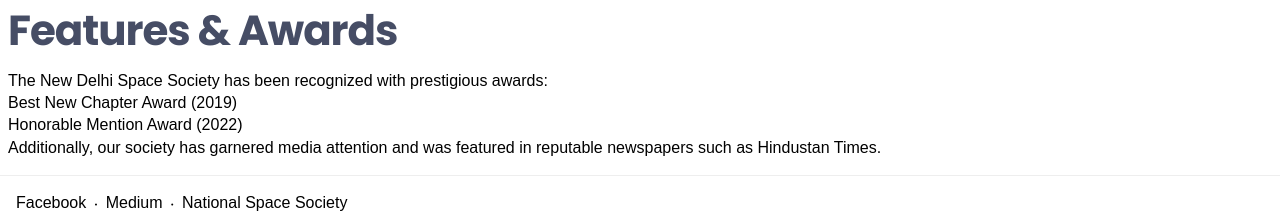
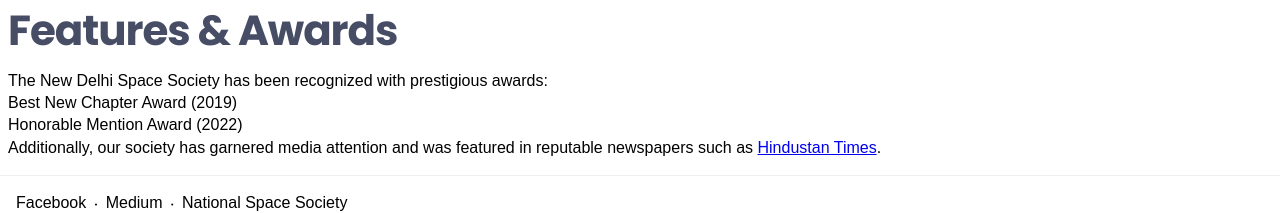
Before and after one commit to New-Delhi-Space-Society/new-delhi-space-society.github.io, a Next.js app: page / in a window 1280 px wide. Shown: the part 622-835 px from the top of the page. Built offline with nearby package versions, Linux system fonts and the light colour scheme.

Commit message:
Update Contents.tsx

```diff
--- a/components/index/Contents.tsx
+++ b/components/index/Contents.tsx
@@ -22,7 +22,11 @@ export default function Contents() {
         <li>Best New Chapter Award (2019)</li>
         <li>Honorable Mention Award (2022)</li>
       </ul>
-      Additionally, our society has garnered media attention and was featured in reputable newspapers such as Hindustan Times.
+      Additionally, our society has garnered media attention and was featured in reputable newspapers such as{" "}
+      <a href="https://www.hindustantimes.com/cities/delhi-news/asteroid-day-young-space-enthusiasts-shine-bright-in-delhi-s-skylight-101656603645351.html" target="_blank" rel="noopener noreferrer">
+        Hindustan Times
+      </a>
+      .
     </>
   );
 
```
